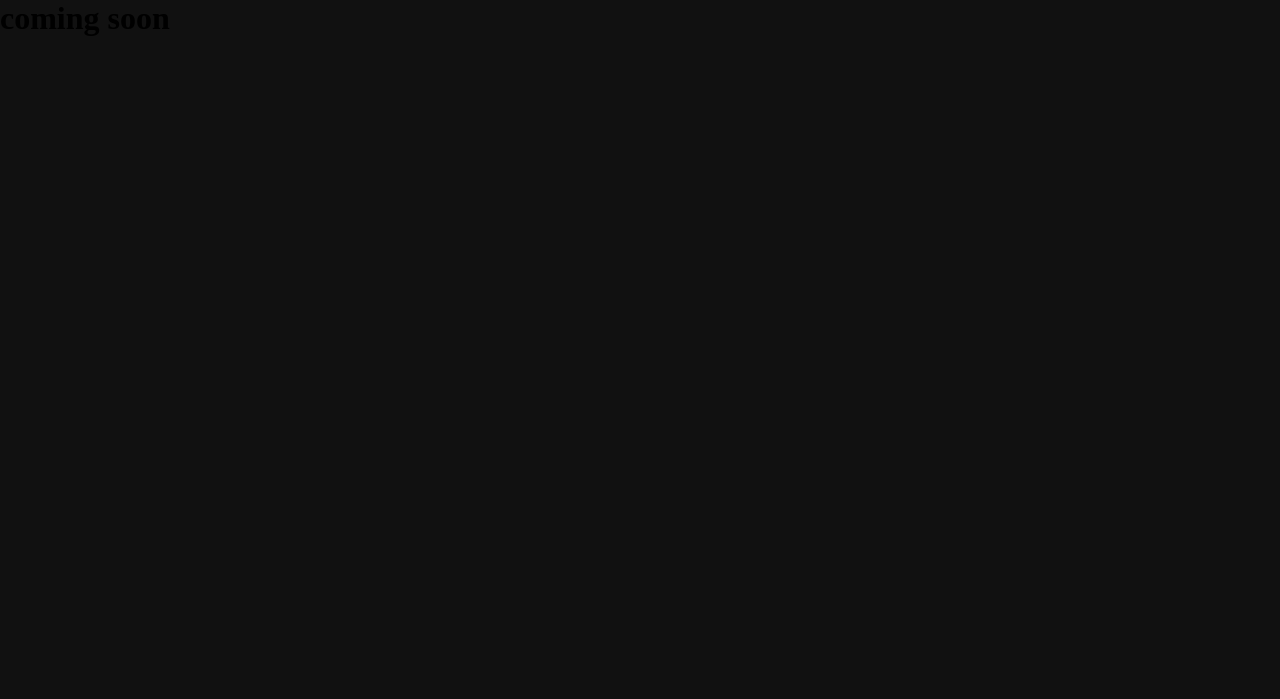
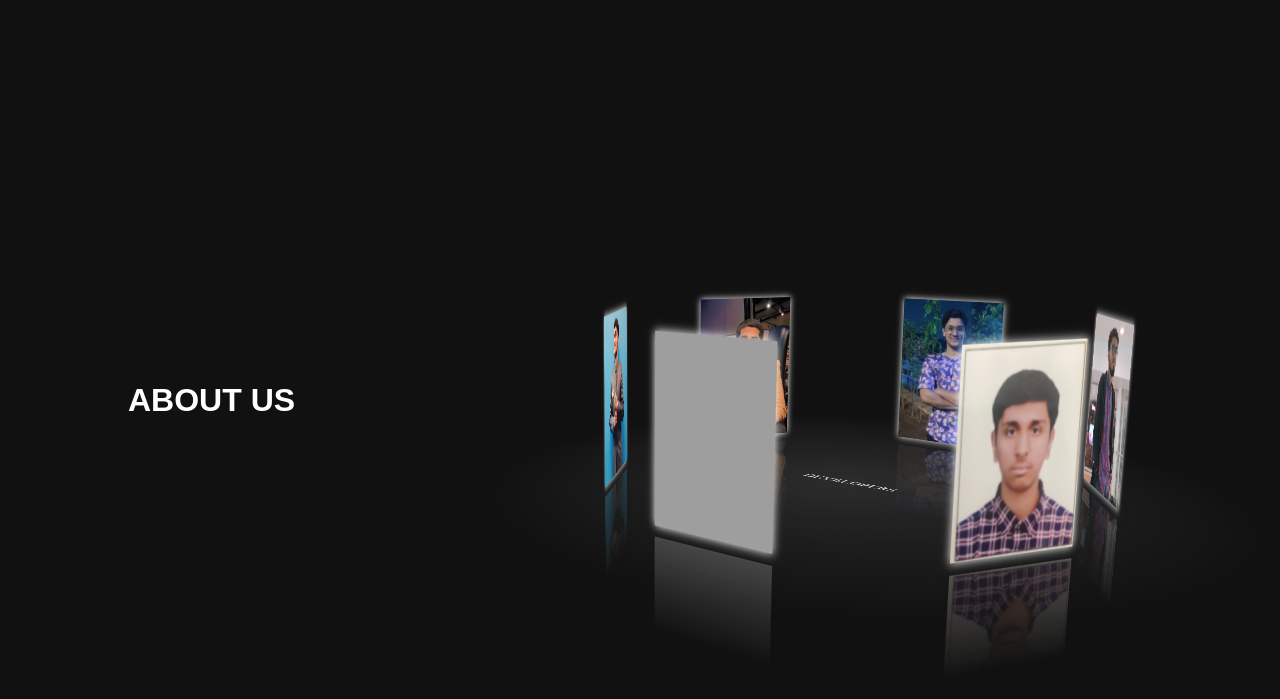
Before and after one commit to ylmngo/_QRGuide, a Django app: page /about/ in a window 1280 px wide. Before the commit the part shown is almost empty. Shown: the top 699 px of the page. Run offline with Django 4.2, Linux system fonts and the light colour scheme; grey boxes are pictures that could not be loaded.

Commit message:
Added About us

```diff
--- a/templates/about.html
+++ b/templates/about.html
@@ -8,6 +8,38 @@
 
 </head>
 <body>
-    <center><h1>coming soon</h1></center>
+    <div  class="heading">
+        <h1 style="z-index: 2;color: #fff;font-family: Arial, Helvetica, sans-serif;text-shadow:#fffd;">ABOUT US</h1></div>
+<div id="drag-container">
+  <div id="spin-container">
+
+    <img id="redirectImage1" src="{% static 'images/colorself.jpg' %}" alt="laggye">
+    <img id="redirectImage2" src="{% static 'images/aam.jpg' %}" alt="laggye">
+    <img id="redirectImage3" src="{% static 'images/abd.jpg' %}" alt="laggye">
+    <img id="redirectImage4" src="{% static 'images/aziz.jpg' %}" alt="laggye">
+    <img id="redirectImage5" src="{% static 'images/saleem.jpg' %}" alt="laggye">
+    <img id="redirectImage6" src="{% static 'images/meesho.jpg'%}" alt="laggye">
+
+
+    <p>DEVELOPERS</p>
+  </div>
+  <div id="ground"></div>
+</div>
+
+<div id="music-container"></div>
+
+
+
+
+
+
+
+
+
+
+<a href="https://github.com/HoangTran0410/3DCarousel" target="_blank" class="github-corner" aria-label="View source on GitHub"><svg width="80" height="80" viewBox="0 0 250 250" style="fill:#fff; color:#000; position: absolute; top: 0; border: 0; right: 0;" aria-hidden="true"></svg></a><style>.github-corner:hover .octo-arm{animation:octocat-wave 560ms ease-in-out}@keyframes octocat-wave{0%,100%{transform:rotate(0)}20%,60%{transform:rotate(-25deg)}40%,80%{transform:rotate(10deg)}}@media (max-width:500px){.github-corner:hover .octo-arm{animation:none}.github-corner .octo-arm{animation:octocat-wave 560ms ease-in-out}}</style>
+
+  <script  src="{% static 'js/script.js' %}"></script>
+
 </body>
 </html>
```
Also changed, not shown: db.sqlite3 (added).
